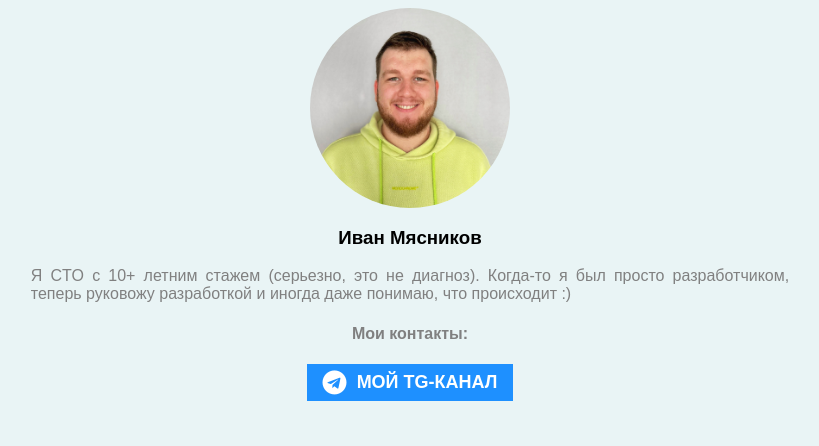
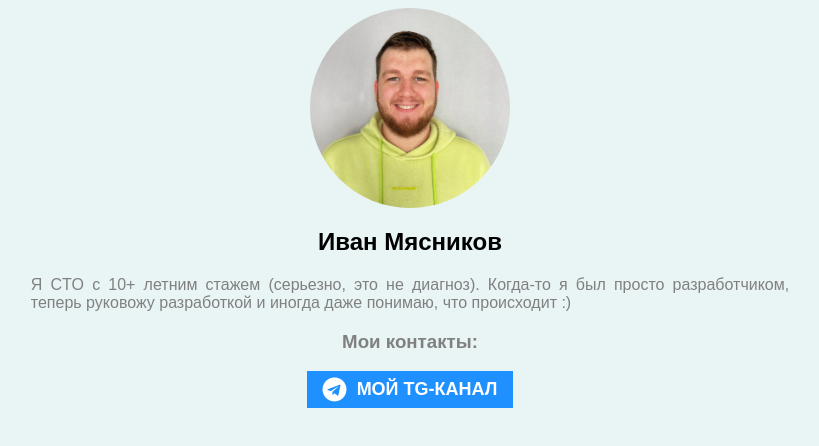
Before and after one commit to ctoivan/ctoivan.github.io, a plain HTML site: page index.html in a window 1280 px wide. Shown: the whole page, without its empty margins (230-1049 px from the left). Drawn offline with Linux system fonts and the light colour scheme.

Commit message:
Update index.html

```diff
--- a/index.html
+++ b/index.html
@@ -47,10 +47,11 @@ p {
   align-items: center;
   height: 10%;
 }
+h2 {
+  font-family: Arial, Helvetica, sans-serif;
+  font-weight: bold;
+}
 h3 {
-  font-family: Arial, Helvetica, sans-serif;
-}
-h4 {
   font-family: Arial, Helvetica, sans-serif;
   font-weight: bold;
   color: gray;
@@ -77,9 +78,9 @@ i{
 <div class="round">
    <img src="photo.jpg"/>
 </div>
-<h3>Иван Мясников</h3>
+<h2>Иван Мясников</h2>
 <p class="center-both">Я CTO с 10+ летним стажем (серьезно, это не диагноз). Когда-то я был просто разработчиком, теперь руковожу разработкой и иногда даже понимаю, что происходит :)</p>
-<h4><b>Мои контакты:</b></h4>
+<h3><b>Мои контакты:</b></h3>
 <a href="https://t.me/mystdout" class="button" align="center"><i class="fa fa-lg fa-telegram"></i>МОЙ TG-КАНАЛ</a>
 </center>
 </body>
```
